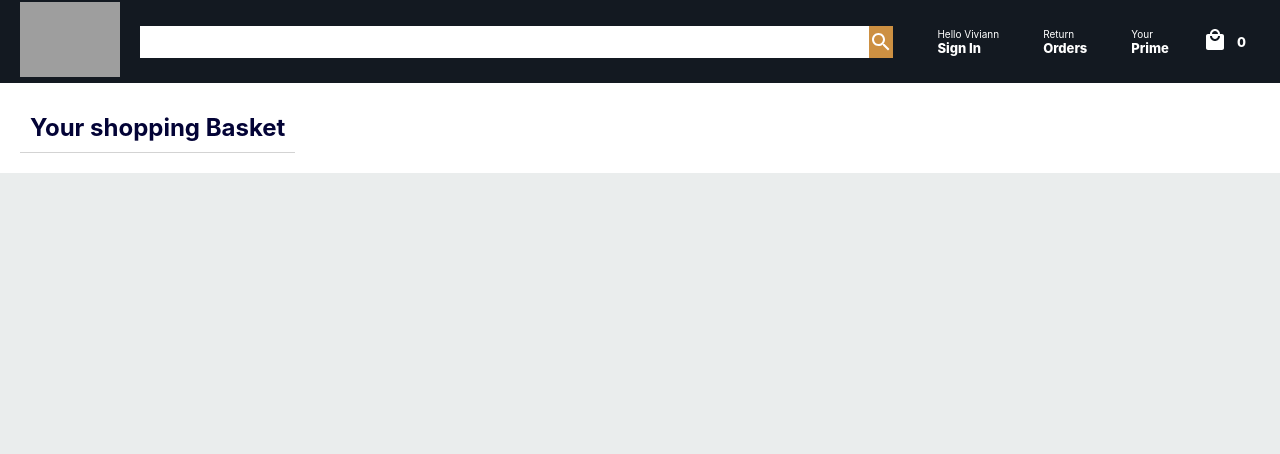
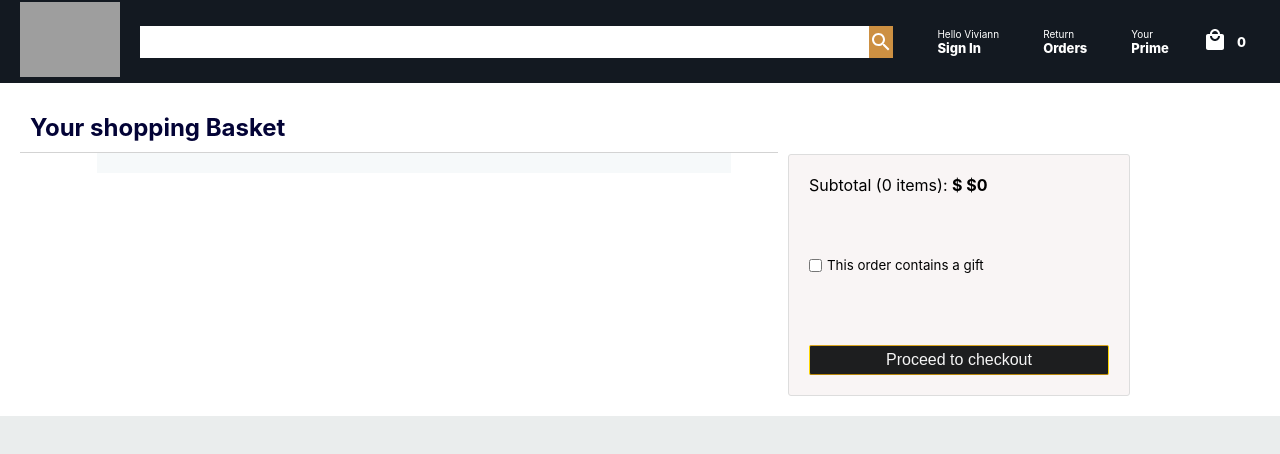
Before and after one commit to viviannrydh/amazon-clone, a React (Create React App) app: page /checkout in a window 1280 px wide. Shown: the top 454 px of the page. Built offline with nearby package versions, Linux system fonts and the light colour scheme; grey boxes are pictures that could not be loaded.

Commit message:
complete checkout page

```diff
--- /dev/null
+++ b/src/StateProvider.js
@@ -0,0 +1,13 @@
+import React, { createContext, useContext, useReducer } from 'react';
+//prepare the data layer
+export const StateContext = createContext();
+
+// Wrap our app and provide the Data layer
+export const StateProvider = ({ reducer, initialState, children }) =>
+  (<StateContext.Provider value={useReducer(reducer, initialState)}>
+    {children}
+  </StateContext.Provider>
+  );
+
+  // pull information from the data layer
+export const useStateValue=()=>useContext(StateContext)
--- a/src/components/checkout/Checkout.css
+++ b/src/components/checkout/Checkout.css
@@ -6,14 +6,41 @@
   background-color: white;
   height: max-content;
 }
-.checkout-ad{
-  width:100%;
-  max-height: 200px;
-  margin-bottom: 10px;
-}
+
 .checkout-title{
   margin-right: 10px;
   padding: 10px;
   color:rgb(3, 3, 54);
   border-bottom: 1px solid lightgray;
 }
+.checkout-left{
+  display: flex;
+  flex-direction: column;
+  width:60%;
+}
+.singelItem{
+  display:flex;
+  flex-direction: row;
+  padding:10px;
+}
+.product-detail{
+  display:flex;
+  flex-direction: column;
+  width: 50%;
+  padding-top: 20px;
+  padding-left:20px;
+  line-height: 1.5;
+}
+
+.checkout-list{
+  width:80%;
+  display:flex;
+  flex-direction: column;
+  margin-left: 10%;
+  background-color: rgb(246, 249, 250);
+  padding:10px;
+}
+
+.checkout-list-image{
+  width:30%;
+}
--- a/src/components/checkout/Checkout.js
+++ b/src/components/checkout/Checkout.js
@@ -1,19 +1,39 @@
 import React from 'react'
 import Product from '../product/Product'
 import './Checkout.css';
+import Subtotal from './Subtotal';
+import { useStateValue } from '../../StateProvider';
 
 const Checkout = () => {
+  const [{ basket }] = useStateValue();
   return (
     <div className="checkout">
         <div className="checkout-left">
           <div>
             <h2 className="checkout-title">
-              Your shopping Basket
+                Your shopping Basket
             </h2>
+          <div className="checkout-list">
+            {basket.map(item => (
+              <>
+                <div className="singelItem">
+                  <img src={item.image} alt="" className="checkout-list-image" />
+                  <hr />
+                  <div className="product-detail">
+                    <h4>{item.title}</h4>
+                    <strong> $ {item.price}</strong>
+                    <p>{item.description}</p>
+                  </div>
+                </div>
+                <hr />
+              </>
+
+              ))}
+            </div>
           </div>
         </div>
         <div className="checkout-right">
-          <h2></h2>
+          <Subtotal />
         </div>
     </div>
   )
--- a/src/components/checkout/Subtotal.css
+++ b/src/components/checkout/Subtotal.css
@@ -0,0 +1,33 @@
+.subtotal{
+  display: flex;
+  flex-direction: column;
+  justify-content: space-between;
+  width:300px;
+  height:200px;
+  padding: 20px;
+  background-color: rgb(249, 245, 245);
+  border: 1px solid #dddddd;
+  border-radius: 3px;
+  margin-top: 15%;
+}
+
+.subtotal-gift{
+  display: flex;
+  align-items: center;
+}
+
+.subtotal-gift >input{
+  margin-right: 5px;
+}
+
+.subtotal>button{
+  background-color: rgb(29, 30, 31);
+  border-radius: 2px;
+  width:100%;
+  height:30px;
+  border: 1px solid;
+  margin-top: 10px;
+  border-color: goldenrod gold darkgoldenrod;
+  color: whitesmoke;
+  font-size: medium;
+}
--- a/src/components/checkout/Subtotal.js
+++ b/src/components/checkout/Subtotal.js
@@ -1,10 +1,36 @@
 import React from 'react';
 import './Subtotal.css';
+import CurrencyFormat from 'react-currency-format';
+import { useStateValue } from '../../StateProvider';
+import { getTotalPrice } from '../../reducer'
+const Subtotal = () => {
+  const [{ basket }] = useStateValue();
+  //let totalPrice = 0;
+  //for (let item of basket) {
+   // totalPrice=totalPrice+item.price
+  //}
 
-const Subtotal = () => {
   return (
     <div className="subtotal">
-
+      <CurrencyFormat
+        renderText={
+          (value) => (
+            <>
+              <p>
+                Subtotal ({basket.length} items): <strong>$ {value}</strong>
+              </p>
+              <small className="subtotal-gift">
+                <input type="checkbox" />This order contains a gift
+              </small>
+            </>
+          )}
+        decimalScale={2}
+        value={getTotalPrice(basket)}
+        displayType={"text"}
+        thousandSeparator={true}
+        prefix={"$"}
+      />
+      <button>Proceed to checkout</button>
     </div>
   )
 }
--- a/src/components/header/Header.js
+++ b/src/components/header/Header.js
@@ -3,11 +3,12 @@ import './Header.css'
 import SearchIcon from '@material-ui/icons/Search';
 import LocalMallIcon from '@material-ui/icons/LocalMall';
 import { Link } from 'react-router-dom';
+import { useStateValue } from '../../StateProvider'
+const Header = () => {
+  const [{ basket }] = useStateValue();
 
-const Header = () => {
   return (
     <div className="header">
-
       <Link to="/"><img
         src="https://thumbs.dreamstime.com/b/logotyp-f%C3%B6r-amazon-ikonen-amazoncom-inc-%C3%A4r-ett-amerikanskt-multinationellt-teknikf%C3%B6retag-baserat-i-seattle-wash-ington-som-204759332.jpg"
         alt=""
@@ -32,7 +33,7 @@ const Header = () => {
         </div>
         <div className="header_optionBasket">
           <Link to="/checkout"><LocalMallIcon style={{ color: 'white' }} /></Link>
-          <span className="header_optionLineTwo header_basketCount">0</span>
+          <span className="header_optionLineTwo header_basketCount">{basket?.length}</span>
         </div>
       </div>
     </div>
--- a/src/components/home/Home.js
+++ b/src/components/home/Home.js
@@ -15,6 +15,7 @@ const Home = () => {
           <Product
             id={123}
             title="lenovo"
+            description="Lorem ipsum dolor sit amet consectetur adipisicing elit. Vero, quae? Placeat natus dolores, sit quibusdam hic commodi, enim harum exercitationem minima"
             price={598}
             image='https://www.lenovo.com/medias/lenovo-laptop-thinkpad-x1-carbon-gen-9-14-subseries-hero.png?context=bWFzdGVyfHJvb3R8NjM3NDR8aW1hZ2UvcG5nfGg1Yy9oNDMvMTE2Mjg3NTE2MTgwNzgucG5nfDA1N2Y2ZjU4M2YwOGQ0OTFmMGI4Y2RlN2ZmYTQ4ZWJhZDljNTVlOTNkNTNjNmI2ZDM1ODNjODVmMGY5NGUyMTU'
             rating={5}
@@ -22,6 +23,7 @@ const Home = () => {
           <Product
             id={234}
             title="lenovo"
+            description="Lorem ipsum dolor sit amet consectetur adipisicing elit. Vero, quae? Placeat natus dolores, sit quibusdam hic commodi, enim harum exercitationem minima"
             price={598}
             image='https://www.lenovo.com/medias/lenovo-laptop-thinkpad-x1-carbon-gen-9-14-subseries-hero.png?context=bWFzdGVyfHJvb3R8NjM3NDR8aW1hZ2UvcG5nfGg1Yy9oNDMvMTE2Mjg3NTE2MTgwNzgucG5nfDA1N2Y2ZjU4M2YwOGQ0OTFmMGI4Y2RlN2ZmYTQ4ZWJhZDljNTVlOTNkNTNjNmI2ZDM1ODNjODVmMGY5NGUyMTU'
             rating={4}
@@ -31,6 +33,7 @@ const Home = () => {
           <Product
             id={345}
             title="lenovo"
+            description="Lorem ipsum dolor sit amet consectetur adipisicing elit. Vero, quae? Placeat natus dolores, sit quibusdam hic commodi, enim harum exercitationem minima"
             price={598}
             image='https://www.lenovo.com/medias/lenovo-laptop-thinkpad-x1-carbon-gen-9-14-subseries-hero.png?context=bWFzdGVyfHJvb3R8NjM3NDR8aW1hZ2UvcG5nfGg1Yy9oNDMvMTE2Mjg3NTE2MTgwNzgucG5nfDA1N2Y2ZjU4M2YwOGQ0OTFmMGI4Y2RlN2ZmYTQ4ZWJhZDljNTVlOTNkNTNjNmI2ZDM1ODNjODVmMGY5NGUyMTU'
             rating={5}
@@ -38,6 +41,7 @@ const Home = () => {
           <Product
             id={456}
             title="lenovo"
+            description="Lorem ipsum dolor sit amet consectetur adipisicing elit. Vero, quae? Placeat natus dolores, sit quibusdam hic commodi, enim harum exercitationem minima"
             price={598}
             image='https://www.lenovo.com/medias/lenovo-laptop-thinkpad-x1-carbon-gen-9-14-subseries-hero.png?context=bWFzdGVyfHJvb3R8NjM3NDR8aW1hZ2UvcG5nfGg1Yy9oNDMvMTE2Mjg3NTE2MTgwNzgucG5nfDA1N2Y2ZjU4M2YwOGQ0OTFmMGI4Y2RlN2ZmYTQ4ZWJhZDljNTVlOTNkNTNjNmI2ZDM1ODNjODVmMGY5NGUyMTU'
             rating={4}
@@ -45,6 +49,7 @@ const Home = () => {
           <Product
             id={567}
             title="lenovo"
+            description="Lorem ipsum dolor sit amet consectetur adipisicing elit. Vero, quae? Placeat natus dolores, sit quibusdam hic commodi, enim harum exercitationem minima"
             price={598}
             image='https://www.lenovo.com/medias/lenovo-laptop-thinkpad-x1-carbon-gen-9-14-subseries-hero.png?context=bWFzdGVyfHJvb3R8NjM3NDR8aW1hZ2UvcG5nfGg1Yy9oNDMvMTE2Mjg3NTE2MTgwNzgucG5nfDA1N2Y2ZjU4M2YwOGQ0OTFmMGI4Y2RlN2ZmYTQ4ZWJhZDljNTVlOTNkNTNjNmI2ZDM1ODNjODVmMGY5NGUyMTU'
             rating={3}
@@ -54,6 +59,7 @@ const Home = () => {
           <Product
             id={678}
             title="lenovo"
+            description="Lorem ipsum dolor sit amet consectetur adipisicing elit. Vero, quae? Placeat natus dolores, sit quibusdam hic commodi, enim harum exercitationem minima"
             price={598}
             image='https://www.lenovo.com/medias/lenovo-laptop-thinkpad-x1-carbon-gen-9-14-subseries-hero.png?context=bWFzdGVyfHJvb3R8NjM3NDR8aW1hZ2UvcG5nfGg1Yy9oNDMvMTE2Mjg3NTE2MTgwNzgucG5nfDA1N2Y2ZjU4M2YwOGQ0OTFmMGI4Y2RlN2ZmYTQ4ZWJhZDljNTVlOTNkNTNjNmI2ZDM1ODNjODVmMGY5NGUyMTU'
             rating={5}
--- a/src/components/product/Product.css
+++ b/src/components/product/Product.css
@@ -10,6 +10,7 @@
   min-width:100px;
   background-color: rgb(252, 252, 252);
   z-index: 1;
+  line-height: 1.5;
 }
 
 .product-img{
@@ -17,7 +18,6 @@
   margin-left: 25%;
   margin-top: 10%;
   margin-bottom: 3%;
-
 }
 .product-price{
   margin-top: 5px;
--- a/src/components/product/Product.js
+++ b/src/components/product/Product.js
@@ -1,14 +1,33 @@
 import React from 'react';
 import './Product.css'
+import { useStateValue } from '../../StateProvider'
 
 
-const Product = ({ title,image,price,rating}) => {
+const Product = ({ id, title,image,price,rating,description}) => {
+  const [{ basket }, dispatch] = useStateValue();
+   console.log(basket)
+  const addToBasket = () => {
+      //dispatch the item into the data layer
+    dispatch({
+      type: "ADD_TO_BASKET",
+      item: {
+        id: id,
+        title: title,
+        image: image,
+        price: price,
+        rating: rating,
+        description:description
+      }
+    })
+
+  }
+
   return (
     <div className="product">
       <div className="product-info">
         <div className="product-info-content">
           <h3>{title}</h3>
-          <p>Lorem ipsum dolor sit amet consectetur adipisicing elit. Vero, quae? Placeat natus dolores, sit quibusdam hic commodi, enim harum exercitationem minima</p>
+          <p>{description}</p>
           <p className="product-price">
             <small>$</small>
             <strong>{price}</strong>
@@ -28,7 +47,10 @@ const Product = ({ title,image,price,rating}) => {
           alt=""
           className="product-img"
         />
-        <button className="add-to-cart">Add to cart</button>
+        <button
+          className="add-to-cart"
+          onClick={addToBasket}
+        >Add to cart</button>
       </div>
 
     </div>
--- a/src/index.js
+++ b/src/index.js
@@ -3,10 +3,15 @@ import ReactDOM from 'react-dom';
 import './index.css';
 import App from './App';
 import reportWebVitals from './reportWebVitals';
-
+import { StateProvider } from './StateProvider';
+import reducer, { initialState } from './reducer';
 ReactDOM.render(
   <React.StrictMode>
-    <App />
+    <StateProvider
+      initialState={initialState}
+      reducer={reducer}>
+      <App />
+    </StateProvider>
   </React.StrictMode>,
   document.getElementById('root')
 );
--- /dev/null
+++ b/src/reducer.js
@@ -0,0 +1,26 @@
+import { BottomNavigationAction } from "@material-ui/core";
+
+export const initialState = {
+  basket: [],
+};
+
+export const getTotalPrice = (basket) => {
+  return basket.reduce((item, amount)=>item.price+amount, 0)
+}
+
+const reducer = (state, action) => {
+  console.log(action)
+  console.log(action.item)
+  console.log(action.type)
+  switch (action.type) {
+    case 'ADD_TO_BASKET':
+      return {
+        ...state,
+        basket: [...state.basket, action.item],
+      };
+    default:
+      return state;
+  }
+}
+
+export default reducer;
```
